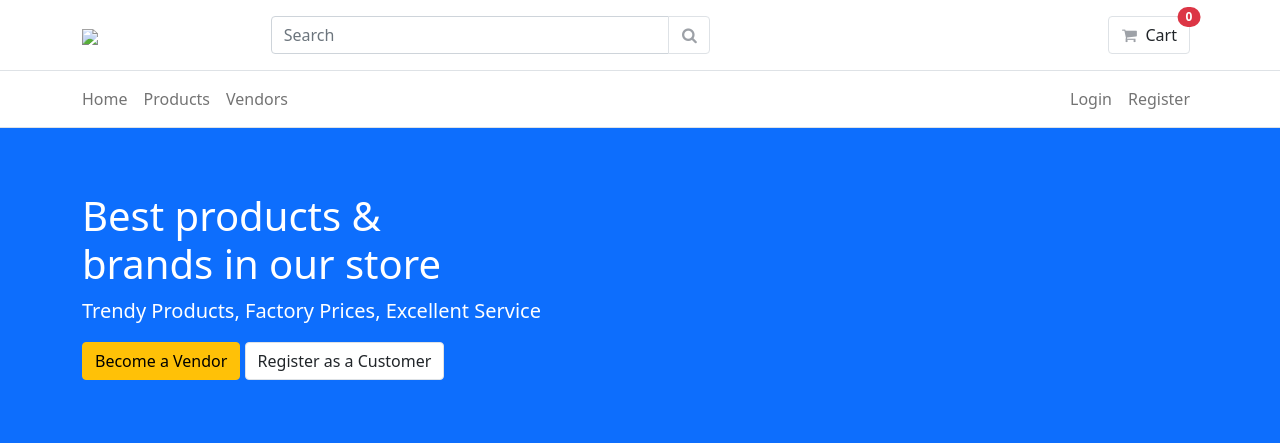
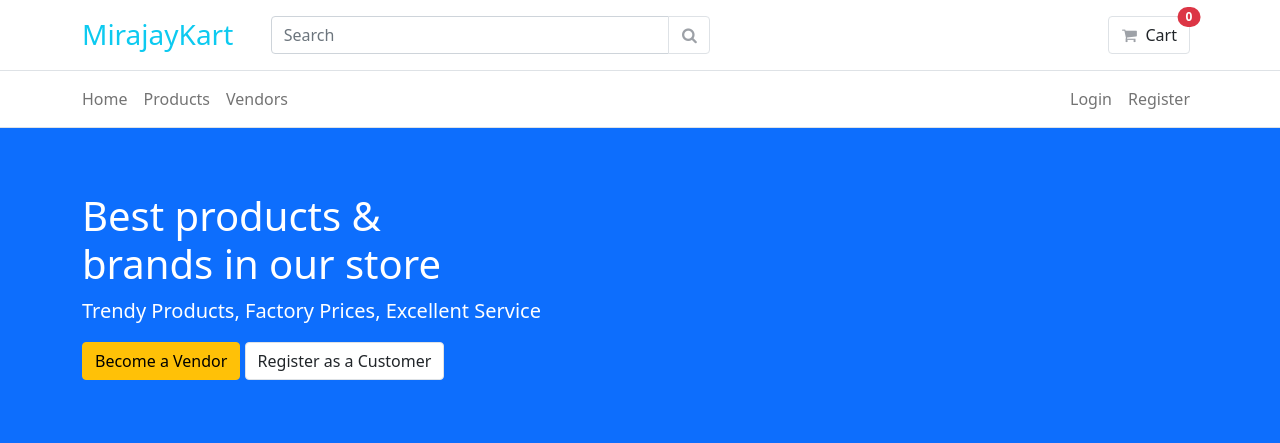
Before and after one commit to Pythonian/django_ecommerce, a Django app: template templates/home.html in a window 1280 px wide. Shown: the top 443 px of the page. Run offline with Django 3.2, Linux system fonts and the light colour scheme; the template is opened without the code that fills it, so the values that code supplies are empty; some libraries are stand-ins or nearby versions.

Commit message:
Nav branding

```diff
--- a/templates/partials/_navbar.html
+++ b/templates/partials/_navbar.html
@@ -3,9 +3,7 @@
         <div class="container">
             <div class="row g-3 align-items-center">
                 <div class="col-lg-2 col-sm-3 col-4">
-                    <a href="{% url 'home' %}">
-                        <img height="40" src="https://via.placeholder.com/120x40">
-                    </a>
+                    <h3 class="m-0 p-0 text-info">MirajayKart</h3>
                 </div>
                 <div class="col-lg-5 col-sm-5 col-8">
                     <form action="{% url 'products:search' %}" method="get" class="me-3">
```
Also changed, not shown: db.sqlite3.
